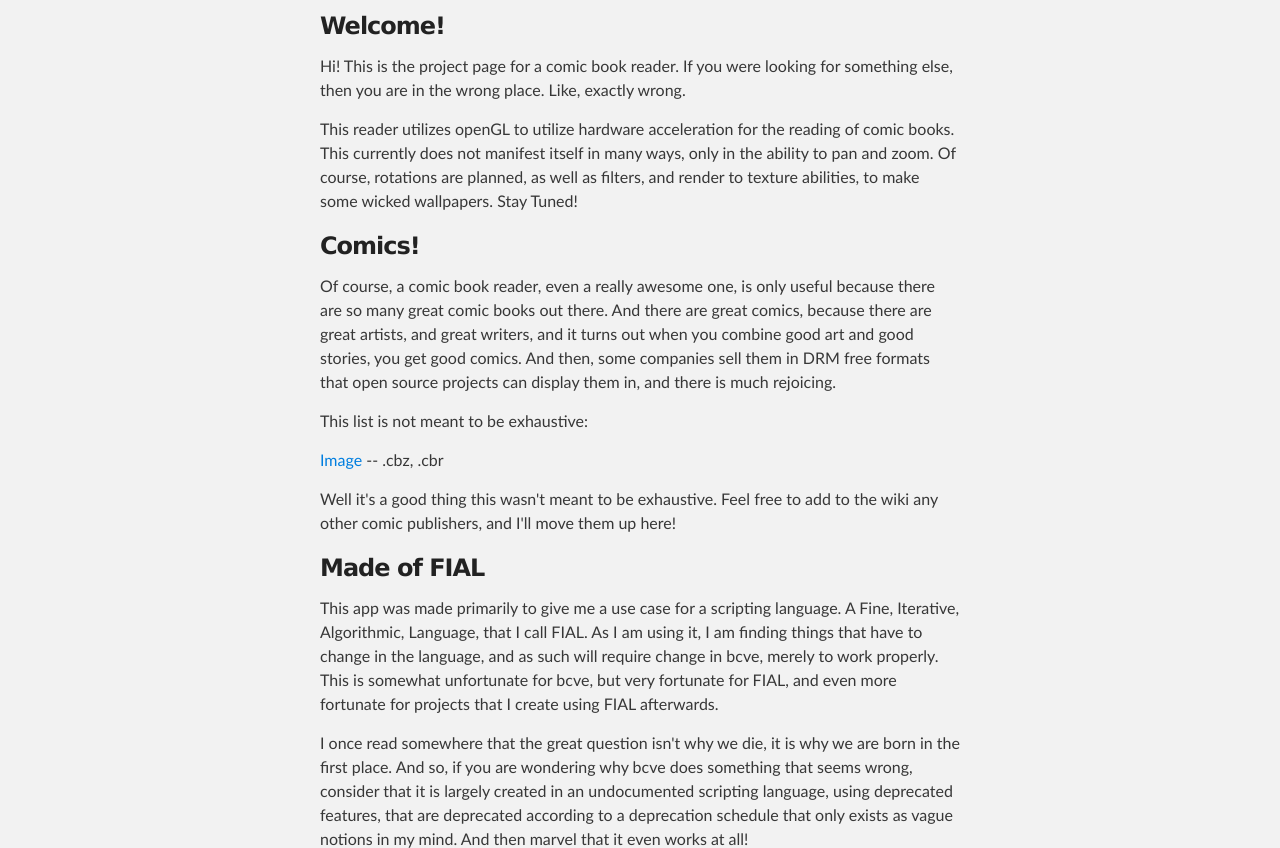
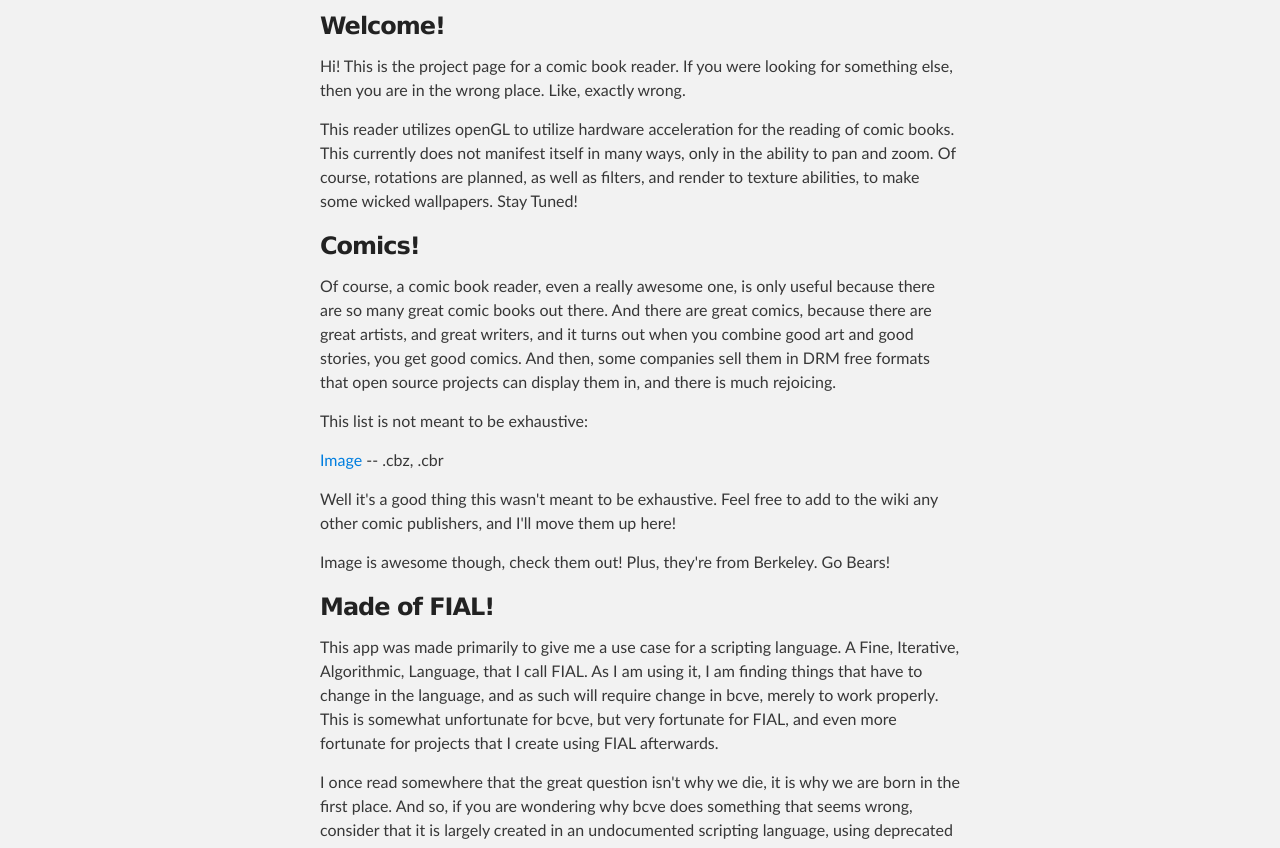
Before and after one commit to mdoug/bcve, a plain HTML site: page index.html in a window 1280 px wide. Shown: the part 252-1100 px from the top of the page. Drawn offline with Linux system fonts and the light colour scheme.

Commit message:
Create gh-pages branch via GitHub

```diff
--- a/index.html
+++ b/index.html
@@ -49,8 +49,10 @@
 
 <p>Well it's a good thing this wasn't meant to be exhaustive.  Feel free to add to the wiki any other comic publishers, and I'll move them up here!</p>
 
+<p>Image is awesome though, check them out!  Plus, they're from Berkeley.  Go Bears!</p>
+
 <h3>
-<a name="made-of-fial" class="anchor" href="#made-of-fial"><span class="octicon octicon-link"></span></a>Made of FIAL</h3>
+<a name="made-of-fial" class="anchor" href="#made-of-fial"><span class="octicon octicon-link"></span></a>Made of FIAL!</h3>
 
 <p>This app was made primarily to give me a use case for a scripting language.  A Fine, Iterative, Algorithmic, Language, that I call FIAL.  As I am using it, I am finding things that have to change in the language, and as such will require change in bcve, merely to work properly.  This is somewhat unfortunate for bcve, but very fortunate for FIAL, and even more fortunate for projects that I create using FIAL afterwards.  </p>
 
```
Also changed, not shown: params.json (+1 -1 lines).
